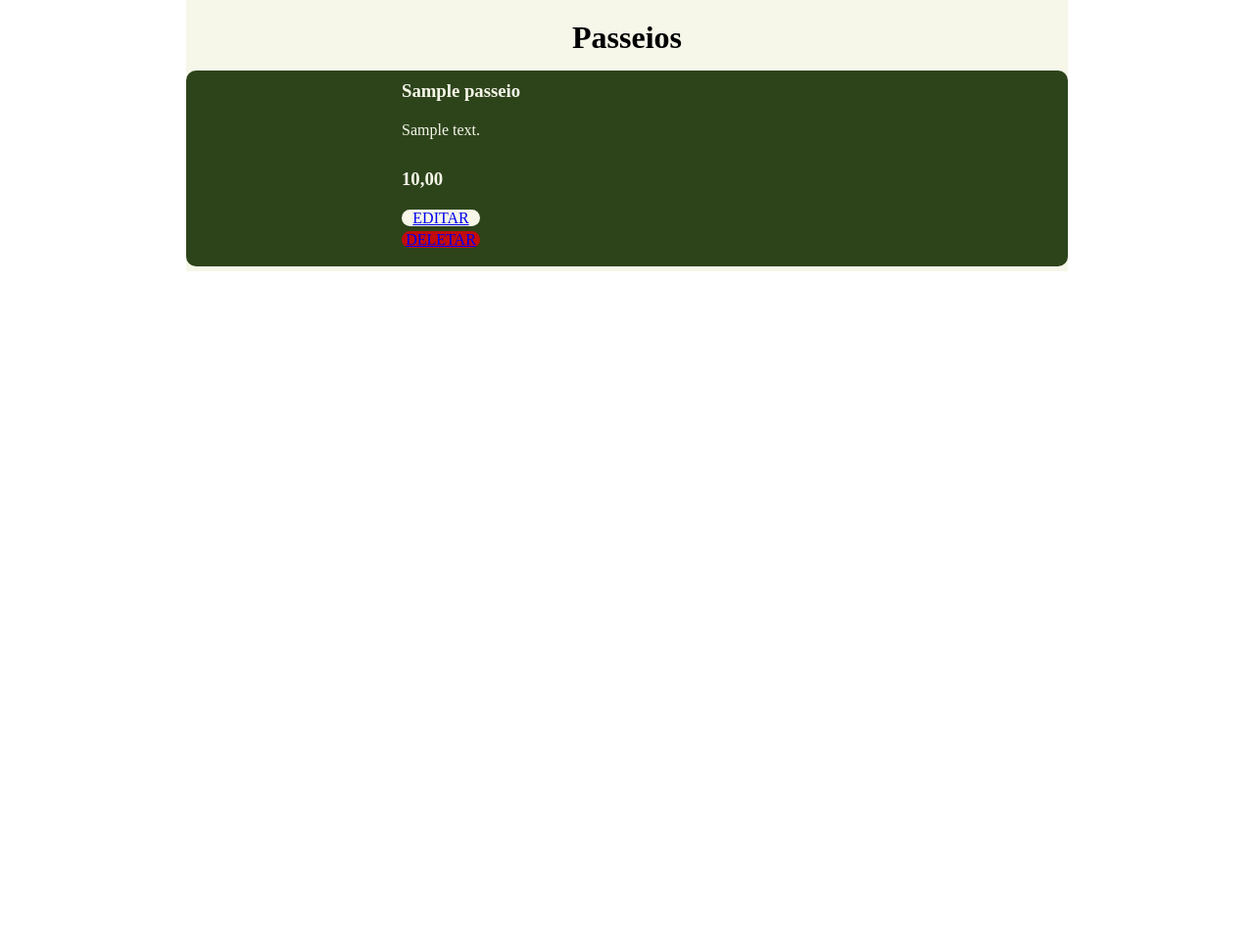
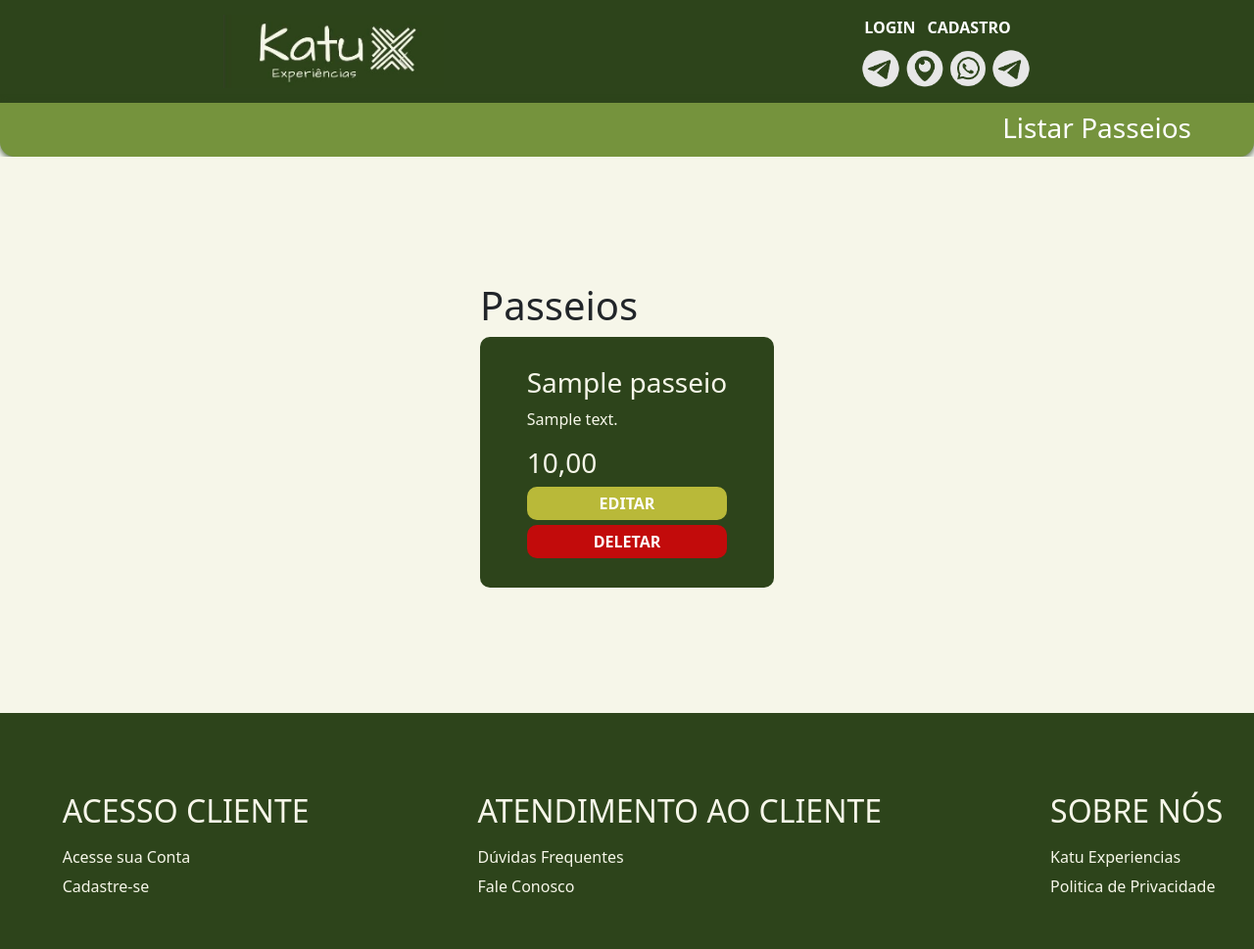
Before and after one commit to Geronilton/pi23_katu_experience, a Django app: page /passeios/ in a window 1280 px wide. Shown: the whole page at 98% size. Before the commit the page ends 277 px from the top, so only its background shows below. Run offline with Django 4.2, Linux system fonts and the light colour scheme; tables that the repository leaves empty hold one stand-in row (values such as "Sample post"); some libraries are stand-ins or nearby versions.

Commit message:
Passeios

```diff
--- a/static/css/estilo.css
+++ b/static/css/estilo.css
@@ -8,9 +8,11 @@ html,body
 {
     box-sizing: border-box;
     font-family: 'Atkinson Hyperlegible', sans-serif;
+
 }
 main{
     width: 100%;
+    background-color: #F6F6E9;
 }
 
 /* Configuração do container Base das paginas */
@@ -20,7 +22,51 @@ main{
     display: flex;
     align-items: center;
     justify-content: center;
-    background-color: rgb(170, 114, 114);
-    margin-top: 50px;
-    border-radius: 2%;
+    padding: 10%;
+    display: grid;
 }
+
+/* ========= Pagina de Passeios ========= */
+.cont-passeio{
+    display: flex;
+    gap: 20px;
+    padding: auto;
+}
+.passeio{
+    background-color: #2D441B;
+    width: 300px;
+    border-radius: 10px;
+    padding: 10%;
+    display: grid;
+    align-items: center;
+    justify-content: center;
+}
+.titulo{
+    color: #F6F6E9;
+    text-align: justify;
+
+}
+.descricao{
+    color: #F6F6E9;
+    text-align: justify;
+}
+
+.valor{
+    color: #F6F6E9;
+    text-align: justify;
+}
+.editar{
+    background-color: #b9b939;
+    border-radius: 10px;
+    text-align: center;
+    margin-bottom: 5px;
+    color: black;
+    padding: 5px;
+}
+.deletar{
+    background-color: rgb(194, 11, 11);
+    border-radius: 10px;
+    text-align: center;
+    color: #F6F6E9;
+    padding: 5px;
+}
--- a/templates/footer.html
+++ b/templates/footer.html
@@ -7,14 +7,15 @@
         align-items: center;
         background-color: #2D441B;
         color: #F6F6E9;
-        margin-top: 80px;
+
+        padding: 2%;
     }
     .footer-list
     {
         display: flex;
         justify-content: center;
         margin-top: 5%;
-        gap: 100px;
+        gap: 150px;
     }
     .footer-list ul
     {
@@ -23,6 +24,9 @@
     }
     .footer-list ul > li{
         margin: -5px;
+    }
+    .footer-list ul > li > h2{
+        margin-bottom: 25px;
     }
 </style>
 {% endblock interno %}
@@ -38,13 +42,11 @@
             <li><h2>ATENDIMENTO AO CLIENTE</h2></li>
             <li><p>Dúvidas Frequentes</p></li>
             <li><p>Fale Conosco</p></li>
-            <li><p>Alteração e Cancelamentos</p></li>
         </ul>
         <ul>
             <li><h2>SOBRE NÓS</h2></li>
             <li><p>Katu Experiencias</p></li>
             <li><p>Politica de Privacidade</p></li>
-            <li><p>Termos e Condições</p></li>
         </ul>
     </div>
 </div>
--- a/templates/passeios.html
+++ b/templates/passeios.html
@@ -1,94 +1,17 @@
-<!DOCTYPE html>
-<html lang="en">
-<head>
-    <meta charset="UTF-8">
-    <meta name="viewport" content="width=device-width, initial-scale=1.0">
-    <style type="text/css">
-        *
-        {
-            margin: 0;
-            padding: 0;
-        }
-        .container
-        {
-            background-color: #F6F6E9;
-            width: auto;
-            height:100%;
+{% extends 'base.html' %}
 
-        }
-        h1
-        {
-            text-align: center;
-            padding-top: 20px;
-        }
-        .passeio
-        {
-            background-color: #2D441B;
-            border-radius: 10px;
-            width: 900px;
-            height: 200px;
 
-            margin-bottom: 5px;
-            margin-top: 10px;
-        }
-        .titulo
-        {
-            color: #F6F6E9;
-            text-align: justify;
-            margin-top: 15px;
-            margin-left: 220px;
-            padding-top: 10px;
-        }
-        .descricao
-        {
-            color: #F6F6E9;
-            text-align: justify;
-            margin-top: 20px;
-            margin-left: 220px;
-        }
-        .valor
-        {
-            color: #F6F6E9;
-            text-align: justify;
-            margin-top: 30px;
-            margin-left: 220px;
-        }
-        .editar
-        {
-            background-color: #F6F6E9;
-            border-radius: 10px;
-            width: 80px;
-            height: 17px;
-            text-align: center;
-            margin-bottom: 5px;
-            color: black;
-            margin-left: 220px;
-            margin-top: 20px;
-        }
-        .deletar
-        {
-            background-color: rgb(194, 11, 11);
-            border-radius: 10px;
-            width: 80px;
-            height: 17px;
-            text-align: center;
-            color: #F6F6E9;
-            margin-left: 220px;
-        }
-        body
-        {
-            display: flex;
-            justify-content: center;
-        }
-    </style>
+    {% block content %}
+
     <title>Passeios</title>
-</head>
-<body>
+
     <div class="container">
         <h1>Passeios</h1>
 
         {% for passeio in lista_passeios %}
+        <div class="cont-passeio">
 
+        <div class="cont-passeio">
             <div class="passeio">
                 <div class="titulo"><h3>{{passeio.titulo}}</h3></div>
                 <div class="descricao"><p>{{passeio.descricao}}</p></div>
@@ -97,12 +20,12 @@
                 <div class="editar"><a href="{% url 'editarPasseio' passeio.id %}">EDITAR</a></div>
                 <div class="deletar"><a href="{% url 'deletarPasseio' passeio.id %}">DELETAR</a></div>
             </div>
-
+        </div>
         {% empty %}
 
         <p>Nenhum Passeio cadastrado</p>
 
         {% endfor %}
     </div>
-</body>
-</html>
+
+    {% endblock content %}
```
Lines whose indentation alone changed are shown as unchanged.
